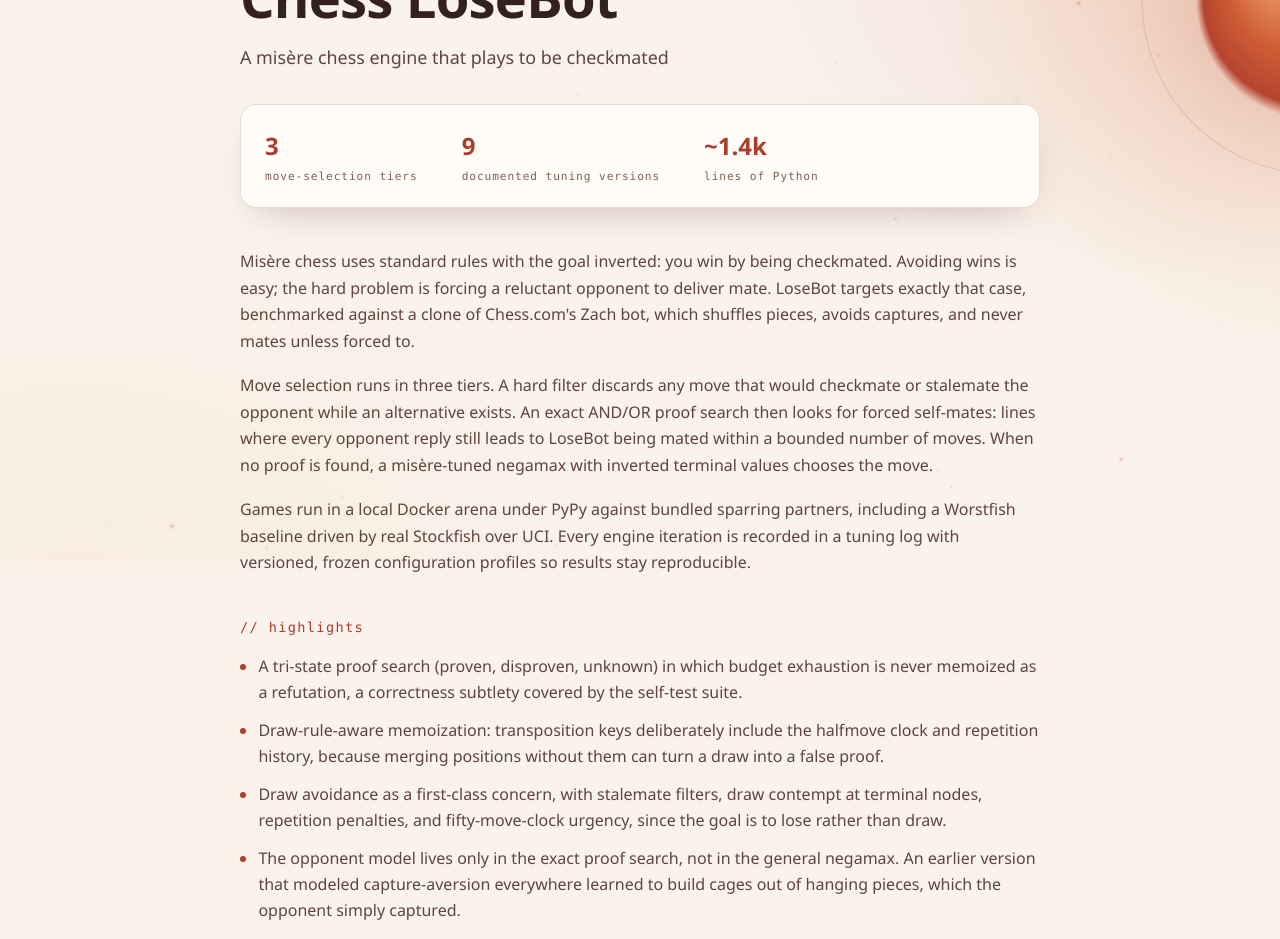
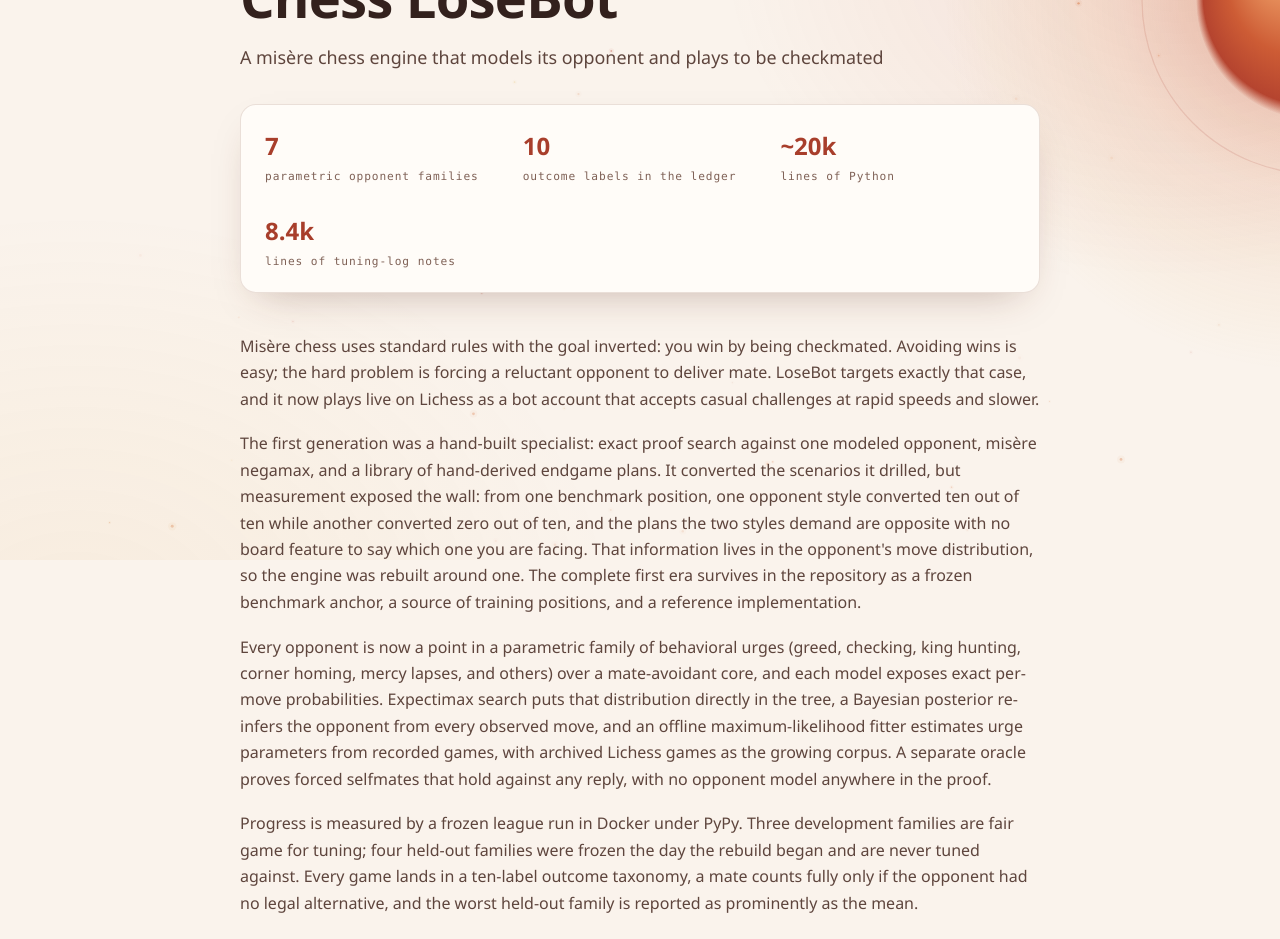
Before and after one commit to Seistrei/portfolio-website, an Angular app: page /projects/chess-losebot in a window 1280 px wide. Shown: the part 240-1179 px from the top of the page. Built offline with nearby package versions, Linux system fonts and the light colour scheme.

Commit message:
Update Chess LoseBot for the opponent-model era and its live Lichess bot
Co-Authored-By: Claude Fable 5 <noreply@anthropic.com>

```diff
--- a/src/app/data/projects.ts
+++ b/src/app/data/projects.ts
@@ -213,50 +213,70 @@ export const PROJECTS: readonly Project[] = [
     slug: 'chess-losebot',
     name: 'Chess LoseBot',
     category: 'Game AI',
-    tagline: 'A misère chess engine that plays to be checkmated',
-    summary: `A chess engine with the win condition inverted: it tries to force the opponent to
-      checkmate it. It combines an exact forced-selfmate proof search with a misère-tuned
-      negamax, benchmarked against a clone of a mate-avoidant opponent that simpler approaches
-      like Worstfish cannot break.`,
+    tagline: 'A misère chess engine that models its opponent and plays to be checkmated',
+    summary: `A chess engine with the win condition inverted: it must force a reluctant opponent
+      to checkmate it. Originally a hand-tuned specialist, it was rebuilt around a learned
+      opponent model: expectimax search over exact per-move probabilities, Bayesian inference of
+      the opponent mid-game, maximum-likelihood fits from recorded games, and an exact
+      forced-selfmate prover. It plays live on Lichess.`,
     overview: [
       `Misère chess uses standard rules with the goal inverted: you win by being checkmated.
        Avoiding wins is easy; the hard problem is forcing a reluctant opponent to deliver mate.
-       LoseBot targets exactly that case, benchmarked against a clone of Chess.com's Zach bot,
-       which shuffles pieces, avoids captures, and never mates unless forced to.`,
-      `Move selection runs in three tiers. A hard filter discards any move that would checkmate
-       or stalemate the opponent while an alternative exists. An exact AND/OR proof search then
-       looks for forced self-mates: lines where every opponent reply still leads to LoseBot being
-       mated within a bounded number of moves. When no proof is found, a misère-tuned negamax
-       with inverted terminal values chooses the move.`,
-      `Games run in a local Docker arena under PyPy against bundled sparring partners, including
-       a Worstfish baseline driven by real Stockfish over UCI. Every engine iteration is recorded
-       in a tuning log with versioned, frozen configuration profiles so results stay
-       reproducible.`,
+       LoseBot targets exactly that case, and it now plays live on Lichess as a bot account
+       that accepts casual challenges at rapid speeds and slower.`,
+      `The first generation was a hand-built specialist: exact proof search against one modeled
+       opponent, misère negamax, and a library of hand-derived endgame plans. It converted the
+       scenarios it drilled, but measurement exposed the wall: from one benchmark position, one
+       opponent style converted ten out of ten while another converted zero out of ten, and the
+       plans the two styles demand are opposite with no board feature to say which one you are
+       facing. That information lives in the opponent's move distribution, so the engine was
+       rebuilt around one. The complete first era survives in the repository as a frozen
+       benchmark anchor, a source of training positions, and a reference implementation.`,
+      `Every opponent is now a point in a parametric family of behavioral urges (greed,
+       checking, king hunting, corner homing, mercy lapses, and others) over a mate-avoidant
+       core, and each model exposes exact per-move probabilities. Expectimax search puts that
+       distribution directly in the tree, a Bayesian posterior re-infers the opponent from
+       every observed move, and an offline maximum-likelihood fitter estimates urge parameters
+       from recorded games, with archived Lichess games as the growing corpus. A separate
+       oracle proves forced selfmates that hold against any reply, with no opponent model
+       anywhere in the proof.`,
+      `Progress is measured by a frozen league run in Docker under PyPy. Three development
+       families are fair game for tuning; four held-out families were frozen the day the
+       rebuild began and are never tuned against. Every game lands in a ten-label outcome
+       taxonomy, a mate counts fully only if the opponent had no legal alternative, and the
+       worst held-out family is reported as prominently as the mean.`,
     ],
     highlights: [
-      `A tri-state proof search (proven, disproven, unknown) in which budget exhaustion is never
-       memoized as a refutation, a correctness subtlety covered by the self-test suite.`,
-      `Draw-rule-aware memoization: transposition keys deliberately include the halfmove clock
-       and repetition history, because merging positions without them can turn a draw into a
-       false proof.`,
-      `Draw avoidance as a first-class concern, with stalemate filters, draw contempt at terminal
-       nodes, repetition penalties, and fifty-move-clock urgency, since the goal is to lose
-       rather than draw.`,
-      `The opponent model lives only in the exact proof search, not in the general negamax. An
-       earlier version that modeled capture-aversion everywhere learned to build cages out of
-       hanging pieces, which the opponent simply captured.`,
-      `Evaluation counts men rather than material points, so promotion gains nothing and
-       queen-farming branch explosions are avoided.`,
-      `A documented tuning history across nine versions, including reconstructing a lost
-       configuration from the log after a pre-git mistake.`,
+      `A parametric opponent family in urge space: every opponent is a set of behavioral
+       weights over a mate-avoidant core, so newly observed behavior updates parameters
+       instead of spawning another hand-written doctrine.`,
+      `Expectimax steering with the opponent in the tree: engine nodes maximize, opponent
+       nodes take the expectation over the model's move distribution, and replies are trimmed
+       by probability-class coverage rather than rank so the truncation stays unbiased.`,
+      `Bayesian in-game inference: a posterior over opponent hypotheses updated from each
+       observed move through the family's exact likelihoods, reading only the moves themselves
+       and never the name of the family it is playing.`,
+      `An offline maximum-likelihood fitter that estimates opponent parameters from game
+       records, self-tested by requiring it to recover known parameters from games the models
+       generated themselves.`,
+      `A two-prover forced-selfmate oracle: an exhaustive prover entitled to refutations, and
+       a deeper forcing-restricted prover whose failures are reported as ignorance and never
+       laundered into disproofs.`,
+      `Evaluation discipline borrowed from machine learning: held-out opponent families with
+       frozen parameters, generalization claims that cite held-out rows only, and equal
+       billing for the worst family and the mean.`,
     ],
-    tech: ['Python', 'python-chess', 'PyPy', 'Stockfish (UCI)', 'Docker'],
+    tech: ['Python', 'python-chess', 'PyPy', 'Docker', 'Lichess Bot API'],
     stats: [
-      { value: '3', label: 'move-selection tiers' },
-      { value: '9', label: 'documented tuning versions' },
-      { value: '~1.4k', label: 'lines of Python' },
+      { value: '7', label: 'parametric opponent families' },
+      { value: '10', label: 'outcome labels in the ledger' },
+      { value: '~20k', label: 'lines of Python' },
+      { value: '8.4k', label: 'lines of tuning-log notes' },
     ],
-    links: [{ label: 'Source on GitHub', url: 'https://github.com/Seistrei/chess-losebot' }],
+    links: [
+      { label: 'Source on GitHub', url: 'https://github.com/Seistrei/chess-losebot' },
+      { label: 'Challenge it on Lichess', url: 'https://lichess.org/@/LoseBotAI' },
+    ],
     featured: false,
   },
   {
```
